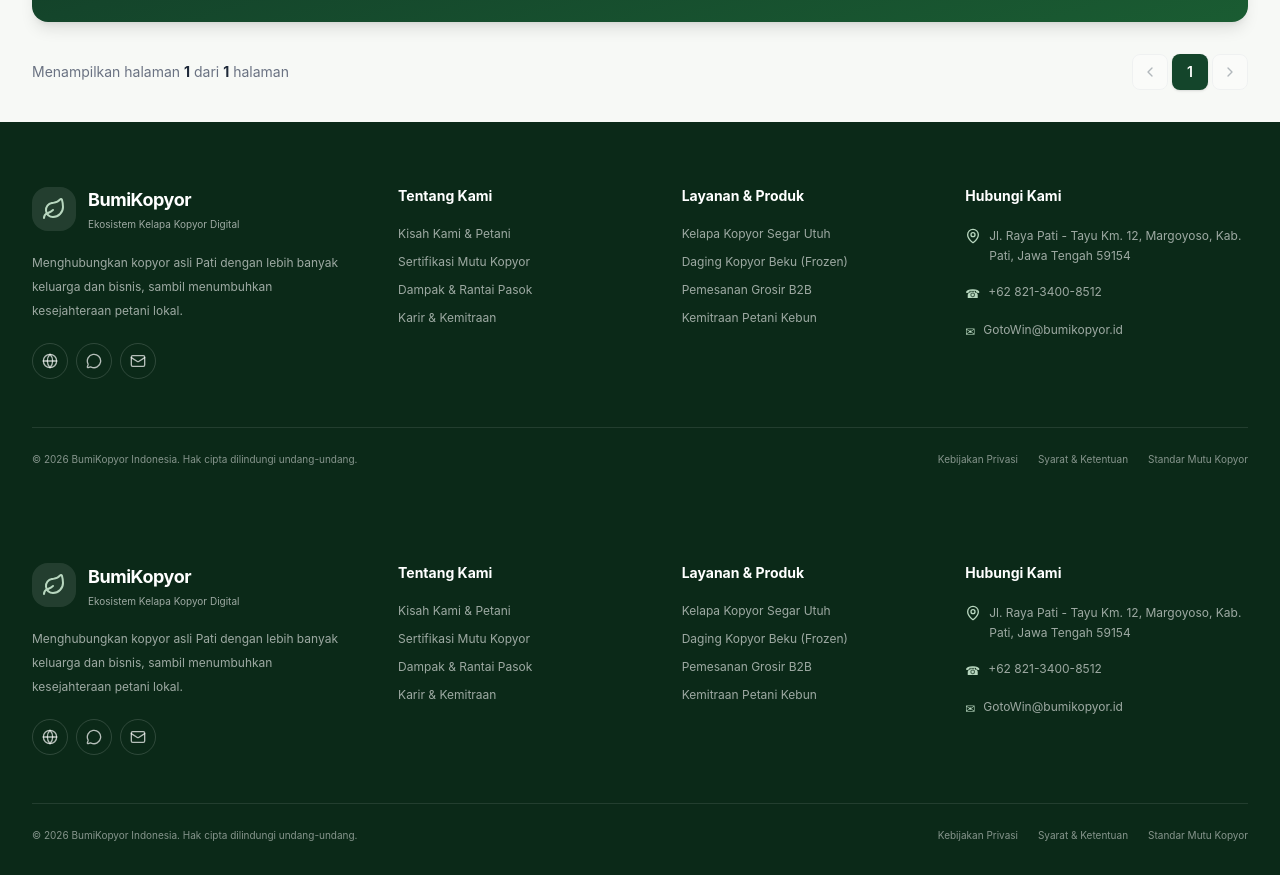
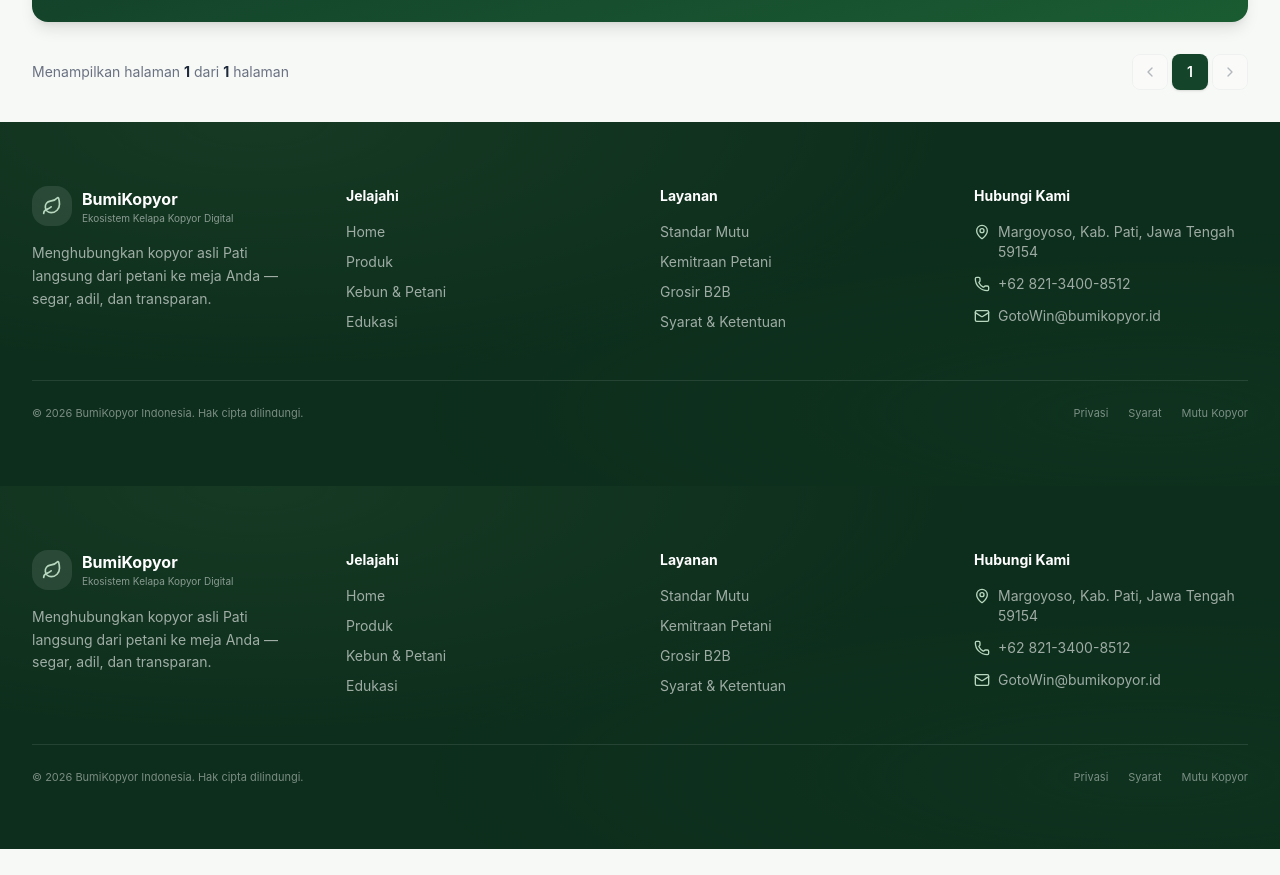
Before and after one commit to khadijahdzar/BumiKopyor, a React (Vite) app in the folder frontend/: page /produk in a window 1280 px wide. Shown: the part 1360-2235 px from the top of the page. After the commit the page ends 2209 px from the top, so only its background shows below. Built offline with nearby package versions, Linux system fonts and the light colour scheme.

Commit message:
feat(frontend): Footer component

```diff
--- a/frontend/src/components/Footer.jsx
+++ b/frontend/src/components/Footer.jsx
@@ -1,140 +1,79 @@
 import { Link } from 'react-router-dom'
-import { Globe, Leaf, Mail, MapPin, MessageCircle } from 'lucide-react'
-
-function Brand({ light = false }) {
-  return (
-    <Link to="/" className="flex shrink-0 items-center gap-3" aria-label="BumiKopyor beranda">
-      <span
-        className={`flex h-11 w-11 items-center justify-center rounded-2xl ${
-          light ? 'bg-white/10' : 'bg-[#EBF3EE]'
-        }`}
-      >
-        <Leaf className={`h-6 w-6 ${light ? 'text-[#b8d7bf]' : 'text-[#14452B]'}`} />
-      </span>
-      <span className="leading-tight">
-        <span
-          className={`block text-lg font-bold tracking-tight ${
-            light ? 'text-white' : 'text-[#113B24]'
-          }`}
-        >
-          BumiKopyor
-        </span>
-        <span className={`mt-1 block text-[10px] ${light ? 'text-white/60' : 'text-gray-500'}`}>
-          Ekosistem Kelapa Kopyor Digital
-        </span>
-      </span>
-    </Link>
-  )
-}
+import { Leaf, MapPin, Mail, Phone } from 'lucide-react'
 
 export default function Footer() {
   return (
-    <footer className="bg-[#0B2918] text-white">
-      <div className="mx-auto max-w-7xl px-5 pb-8 pt-14 lg:px-8 lg:pt-16">
-        <div className="grid gap-10 sm:grid-cols-2 lg:grid-cols-[1.35fr_1fr_1fr_1.2fr] lg:gap-12">
+    <footer className="relative overflow-hidden bg-[#0d2e1c] text-white">
+      <div
+        className="pointer-events-none absolute inset-0 opacity-40"
+        style={{
+          background:
+            'radial-gradient(ellipse at 20% 0%, rgba(64,113,73,0.45), transparent 50%), radial-gradient(ellipse at 90% 80%, rgba(20,69,43,0.5), transparent 45%)',
+        }}
+      />
+      <div className="relative mx-auto max-w-7xl px-5 pb-28 pt-14 md:px-8 md:pb-16 md:pt-16">
+        <div className="grid gap-10 sm:grid-cols-2 lg:grid-cols-4">
+          <div className="sm:col-span-2 lg:col-span-1">
+            <Link to="/" className="inline-flex items-center gap-2.5">
+              <span className="flex h-10 w-10 items-center justify-center rounded-2xl bg-white/10">
+                <Leaf className="h-5 w-5 text-[#b8d7bf]" />
+              </span>
+              <span>
+                <span className="block text-base font-bold">BumiKopyor</span>
+                <span className="block text-[10px] text-white/50">Ekosistem Kelapa Kopyor Digital</span>
+              </span>
+            </Link>
+            <p className="mt-4 max-w-xs text-sm leading-relaxed text-white/60">
+              Menghubungkan kopyor asli Pati langsung dari petani ke meja Anda — segar, adil, dan
+              transparan.
+            </p>
+          </div>
+
           <div>
-            <Brand light />
-            <p className="mt-5 max-w-xs text-xs leading-6 text-white/60">
-              Menghubungkan kopyor asli Pati dengan lebih banyak keluarga dan bisnis, sambil
-              menumbuhkan kesejahteraan petani lokal.
-            </p>
-            <div className="mt-5 flex gap-2">
-              {[Globe, MessageCircle, Mail].map((Icon, index) => (
-                <a
-                  key={index}
-                  href={['#sosial', 'https://wa.me/6282134008512', 'mailto:GotoWin@bumikopyor.id'][index]}
-                  aria-label={['Situs BumiKopyor', 'WhatsApp', 'Email'][index]}
-                  className="flex h-9 w-9 items-center justify-center rounded-full border border-white/15 text-white/70 transition hover:border-white/40 hover:text-white"
-                >
-                  <Icon className="h-4 w-4" />
-                </a>
-              ))}
-            </div>
-          </div>
-          <div>
-            <h3 className="text-sm font-bold text-white">Tentang Kami</h3>
-            <ul className="mt-5 space-y-3 text-xs text-white/60">
-              <li>
-                <Link className="hover:text-white" to="/#tentang">
-                  Kisah Kami & Petani
-                </Link>
-              </li>
-              <li>
-                <Link className="hover:text-white" to="/#tentang">
-                  Sertifikasi Mutu Kopyor
-                </Link>
-              </li>
-              <li>
-                <Link className="hover:text-white" to="/#tentang">
-                  Dampak & Rantai Pasok
-                </Link>
-              </li>
-              <li>
-                <Link className="hover:text-white" to="/#mitra">
-                  Karir & Kemitraan
-                </Link>
-              </li>
+            <h3 className="text-sm font-bold text-white">Jelajahi</h3>
+            <ul className="mt-4 space-y-2.5 text-sm text-white/60">
+              <li><Link className="hover:text-white" to="/">Home</Link></li>
+              <li><Link className="hover:text-white" to="/produk">Produk</Link></li>
+              <li><Link className="hover:text-white" to="/kebun">Kebun & Petani</Link></li>
+              <li><Link className="hover:text-white" to="/edukasi">Edukasi</Link></li>
             </ul>
           </div>
+
           <div>
-            <h3 className="text-sm font-bold text-white">Layanan & Produk</h3>
-            <ul className="mt-5 space-y-3 text-xs text-white/60">
-              <li>
-                <Link className="hover:text-white" to="/produk">
-                  Kelapa Kopyor Segar Utuh
-                </Link>
-              </li>
-              <li>
-                <Link className="hover:text-white" to="/produk">
-                  Daging Kopyor Beku (Frozen)
-                </Link>
-              </li>
-              <li>
-                <Link className="hover:text-white" to="/#mitra">
-                  Pemesanan Grosir B2B
-                </Link>
-              </li>
-              <li>
-                <Link className="hover:text-white" to="/#mitra">
-                  Kemitraan Petani Kebun
-                </Link>
-              </li>
+            <h3 className="text-sm font-bold text-white">Layanan</h3>
+            <ul className="mt-4 space-y-2.5 text-sm text-white/60">
+              <li><a className="hover:text-white" href="#mutu">Standar Mutu</a></li>
+              <li><a className="hover:text-white" href="#mitra">Kemitraan Petani</a></li>
+              <li><a className="hover:text-white" href="#b2b">Grosir B2B</a></li>
+              <li><a className="hover:text-white" href="#syarat">Syarat & Ketentuan</a></li>
             </ul>
           </div>
+
           <div>
             <h3 className="text-sm font-bold text-white">Hubungi Kami</h3>
-            <ul className="mt-5 space-y-4 text-xs leading-5 text-white/60">
+            <ul className="mt-4 space-y-3 text-sm text-white/60">
               <li className="flex gap-2">
                 <MapPin className="mt-0.5 h-4 w-4 shrink-0 text-[#b8d7bf]" />
-                <span>Jl. Raya Pati - Tayu Km. 12, Margoyoso, Kab. Pati, Jawa Tengah 59154</span>
+                <span>Margoyoso, Kab. Pati, Jawa Tengah 59154</span>
               </li>
               <li className="flex gap-2">
-                <span className="mt-0.5 text-[#b8d7bf]">☎</span>
-                <a className="hover:text-white" href="https://wa.me/6282134008512">
-                  +62 821-3400-8512
-                </a>
+                <Phone className="mt-0.5 h-4 w-4 shrink-0 text-[#b8d7bf]" />
+                <a className="hover:text-white" href="https://wa.me/6282134008512">+62 821-3400-8512</a>
               </li>
               <li className="flex gap-2">
-                <span className="mt-0.5 text-[#b8d7bf]">✉</span>
-                <a className="hover:text-white" href="mailto:GotoWin@bumikopyor.id">
-                  GotoWin@bumikopyor.id
-                </a>
+                <Mail className="mt-0.5 h-4 w-4 shrink-0 text-[#b8d7bf]" />
+                <a className="hover:text-white" href="mailto:GotoWin@bumikopyor.id">GotoWin@bumikopyor.id</a>
               </li>
             </ul>
           </div>
         </div>
-        <div className="mt-12 flex flex-col gap-4 border-t border-white/10 pt-6 text-[10px] text-white/50 md:flex-row md:items-center md:justify-between">
-          <p>© 2026 BumiKopyor Indonesia. Hak cipta dilindungi undang-undang.</p>
+
+        <div className="mt-12 flex flex-col gap-3 border-t border-white/10 pt-6 text-[11px] text-white/45 sm:flex-row sm:items-center sm:justify-between">
+          <p>© 2026 BumiKopyor Indonesia. Hak cipta dilindungi.</p>
           <div className="flex flex-wrap gap-x-5 gap-y-2">
-            <a className="hover:text-white" href="#privasi">
-              Kebijakan Privasi
-            </a>
-            <a className="hover:text-white" href="#syarat">
-              Syarat & Ketentuan
-            </a>
-            <a className="hover:text-white" href="#mutu">
-              Standar Mutu Kopyor
-            </a>
+            <a className="hover:text-white" href="#privasi">Privasi</a>
+            <a className="hover:text-white" href="#syarat">Syarat</a>
+            <a className="hover:text-white" href="#mutu">Mutu Kopyor</a>
           </div>
         </div>
       </div>
```
